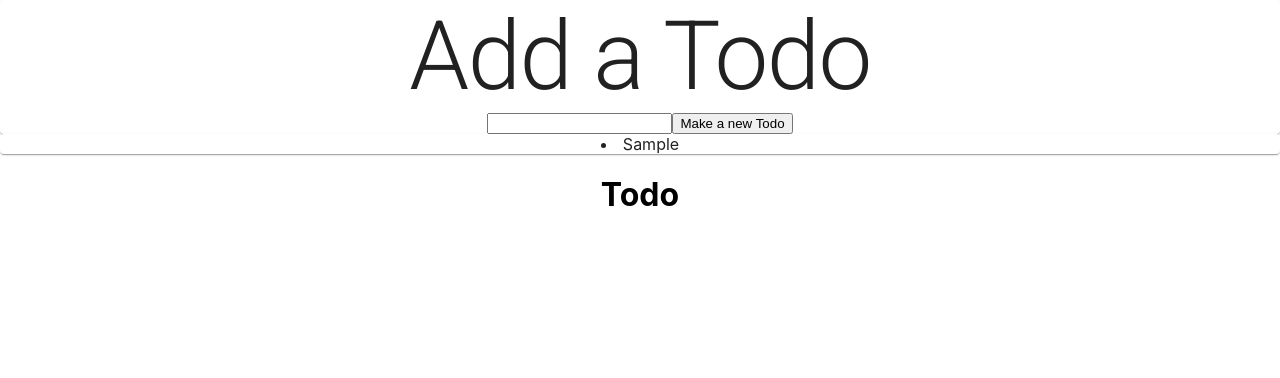
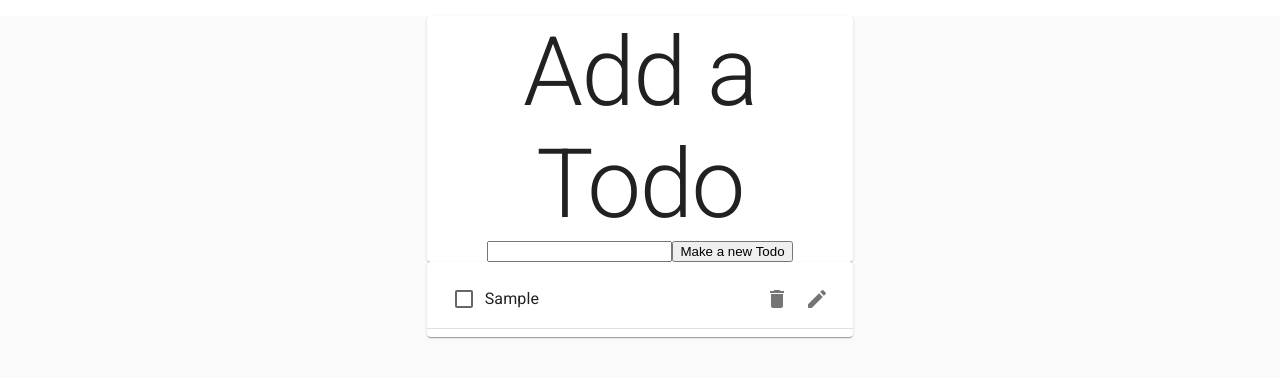
Before and after one commit to mdiallo000/my-todo-list, a React (Create React App) app: page / in a window 1280 px wide. Both pictures are taken after typing "Sample" into the empty fields and a click on the button "Make a new Todo". Shown: the top 378 px of the page. Built offline with nearby package versions, Linux system fonts and the light colour scheme.

Commit message:
incorporated material ui

```diff
--- a/package.json
+++ b/package.json
@@ -5,6 +5,8 @@
   "dependencies": {
     "@emotion/react": "^11.7.1",
     "@emotion/styled": "^11.6.0",
+    "@material-ui/icons": "^4.11.2",
+    "@material/icon-button": "^13.0.0",
     "@mui/icons-material": "^5.4.2",
     "@mui/material": "^5.4.2",
     "@testing-library/jest-dom": "^5.16.1",
--- a/src/TodoComponents/Todo.jsx
+++ b/src/TodoComponents/Todo.jsx
@@ -1,9 +1,30 @@
 import React from 'react';
+import {
+  Checkbox,
+  IconButton,
+  ListItem,
+  ListItemSecondaryAction,
+  ListItemText,
+} from '@mui/material';
+import { Delete, Edit } from '@mui/icons-material';
 
-function Todo() {
+function Todo({ data }) {
   return (
     <div>
-      <h1>Todo</h1>
+      <ListItem>
+        <>
+          <Checkbox tabIndex={-1} />
+          <ListItemText>{data.task}</ListItemText>
+          <ListItemSecondaryAction>
+            <IconButton aria-label="Delete">
+              <Delete />
+            </IconButton>
+            <IconButton aria-label="Edit">
+              <Edit />
+            </IconButton>
+          </ListItemSecondaryAction>
+        </>
+      </ListItem>
     </div>
   );
 }
--- a/src/TodoComponents/TodoApp.jsx
+++ b/src/TodoComponents/TodoApp.jsx
@@ -1,7 +1,7 @@
 import React, { useState } from 'react';
 import TodoForm from './TodoForm';
 import TodoList from './TodoList';
-import { Paper } from '@mui/material';
+import { Paper, Grid } from '@mui/material';
 import { v4 as uuidv4 } from 'uuid';
 function TodoApp() {
   const [Mytodolist, setMytodolist] = useState([]);
@@ -17,19 +17,35 @@ function TodoApp() {
     }
   };
   // ** This methode will allow us to filter out an item based on its unique id and bring back a new list with the items that are not the id we chose.
+  //   const DeleteTodo = () => {
+  //     const newlist = Mytodolist.filter(item.id);
+  //   };
 
   return (
-    <div>
-      <TodoForm addNewTodo={addNewTodo} />
-      {Mytodolist.map((item) => {
-        return (
-          <Paper>
-            <li>{item.task}</li>
-          </Paper>
-        );
-      })}
-      <TodoList />
-    </div>
+    <Paper
+      style={{
+        padding: 0,
+        margin: 0,
+        height: '100vh',
+        backgroundColor: '#fafafa',
+      }}
+      elevation={0}
+    >
+      {/* {Mytodolist.map((item) => {
+          return (
+              <Paper>
+              <li>{item.task}</li>
+              </Paper>
+              );
+            })} */}
+      <Grid container justifyContent="center" style={{ marginTop: '1rem' }}>
+        <Grid item xs={11} md={8} lg={4}>
+          <TodoForm addNewTodo={addNewTodo} />
+
+          <TodoList Mytodolist={Mytodolist} />
+        </Grid>
+      </Grid>
+    </Paper>
   );
 }
 
--- a/src/TodoComponents/TodoList.jsx
+++ b/src/TodoComponents/TodoList.jsx
@@ -1,10 +1,20 @@
+import { Divider, Paper, List } from '@mui/material';
 import React from 'react';
 import Todo from './Todo';
-function TodoList() {
+function TodoList({ Mytodolist }) {
   return (
-    <div>
-      <Todo />
-    </div>
+    <Paper>
+      <List>
+        {Mytodolist.map((item) => {
+          return (
+            <>
+              <Todo data={item} />
+              <Divider />
+            </>
+          );
+        })}
+      </List>
+    </Paper>
   );
 }
 
```
Also changed, not shown: 1 other file (tests, documents, lock files or other folders).
